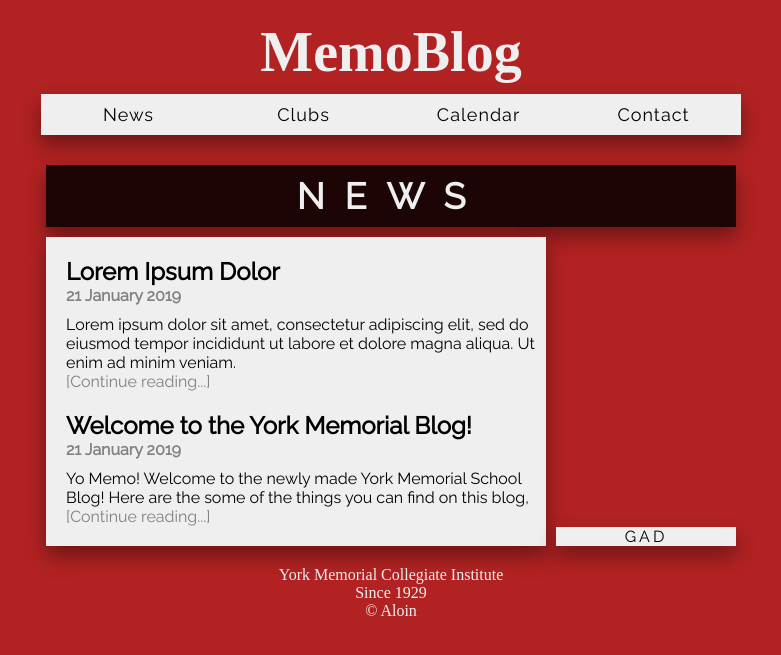
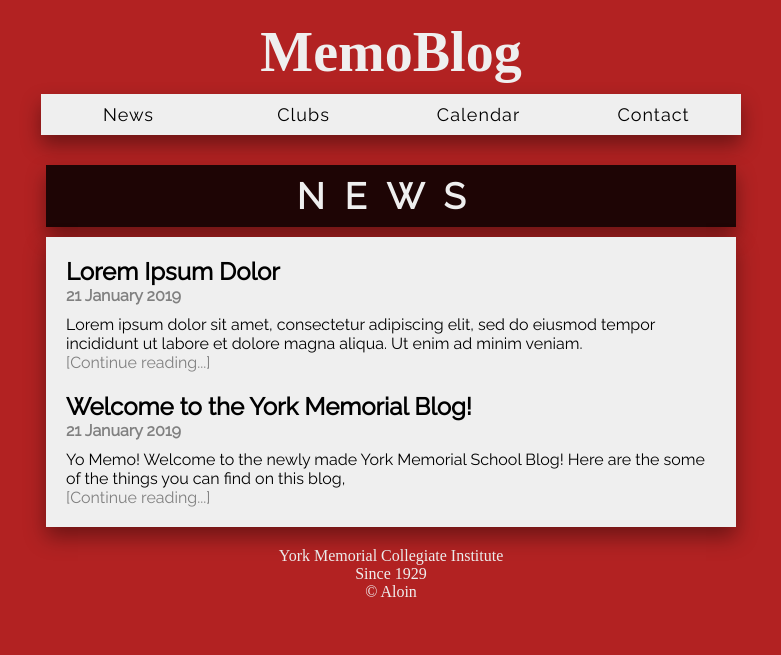
Before and after one commit to Aloinn/MemoBlog, a Jekyll site: the page built from pages/news.html, in a window 1280 px wide. Shown: the top 655 px of the page, without its empty margins (249-1030 px from the left). Built offline with Jekyll 4.4.1, drawn with Linux system fonts in a browser that asks for light colours; some web fonts are replaced.

```diff
--- a/_layouts/default.html
+++ b/_layouts/default.html
@@ -19,8 +19,8 @@
         <nav class = "navBar">
           <a href="/pages/news.html">News</a>
           <a href="/pages/clubs.html">Clubs</a>
-          <a>Calendar</a>
-          <a>Contact</a>
+          <a href="/pages/calendar.html">Calendar</a>
+          <a href="/pages/contact.html">Contact</a>
         </nav>
       </div>
     </header>
--- a/_posts/2019-01-22-Lorem-Ipsum-Dolor.markdown
+++ b/_posts/2019-01-22-Lorem-Ipsum-Dolor.markdown
@@ -10,4 +10,5 @@ Lorem ipsum dolor sit amet, consectetur
 adipiscing elit, sed do eiusmod tempor
  incididunt ut labore et dolore magna aliqua. Ut enim ad minim veniam. <more>
  quis nostrud
-exercitation ullamco laboris nisi ut aliquip ex ea commodo consequat. Duis aute irure dolor in reprehenderit in voluptate velit esse cillum dolore eu fugiat nulla pariatur. Excepteur sint occaecat cupidatat non proident, sunt in culpa qui officia deserunt mollit anim id est laborum
+exercitation ullamco laboris nisi ut aliquip ex ea commodo consequat. Duis aute irure dolor in reprehenderinbaby shark doo do do do do baby shark do do do do do baby shark dodododododo baby shshsrrrrrk mommy shark do do do od od ommy shark dododododododo mommy shark dododododododo mommy sHARRRKKKk daddy shark dodododododo daddy shark dodododododo do bdaddy shrark do do do dod do baby shweark t y
+ in voluptate velit esse cillum dolore eu fugiat nulla pariatur. Excepteur sint occaecat cupidatat non proident, sunt in culpa qui officia deserunt mollit anim id est laborum
--- a/css/box.css
+++ b/css/box.css
@@ -1,3 +1,4 @@
+
 .wrapper.e{
   background-color: transparent;
   box-shadow: none;
@@ -28,6 +29,20 @@
   text-align: center;
   text-decoration: none;
 }
+.box.c{
+  flex:1;
+  height:auto;
+  padding-bottom:20px;
+}
+#map{
+  width:100%;
+  height:400px;
+  background-color: gray;
+}
+#map-box{
+  flex:none;
+  width:60%;
+}
 .box p{
   text-transform: uppercase;
   font-weight:400;
@@ -40,7 +55,7 @@
   padding-top:10px;
   padding-bottom:10px;
 }
-.box.h p{
+.box.h h2{
   margin:auto;
   color:#efefef;
   font-family: Raleway;
--- a/css/news-page.css
+++ b/css/news-page.css
@@ -1,8 +1,3 @@
-#news-left{
-  width:500px;
-  flex:none;
-  padding-bottom: 20px;
-}
 .news-inside{
   text-align: left;
 }
@@ -13,6 +8,7 @@
 }
 .news-inside p{
   margin-left: 20px;
+  margin-right:20px;
   text-transform: none;
   letter-spacing: 0px;
 }
@@ -30,5 +26,9 @@
 .box.n{
   margin-bottom:0px;
   overflow-y: auto;
-  height:auto
+  height:auto;
+  padding-bottom:20px;
 }
+.news.h{
+  width:500px;
+}
--- a/pages/clubs.html
+++ b/pages/clubs.html
@@ -2,7 +2,7 @@
 layout: default
 ---
 <div class="wrapper e">
-  <span class="box h"><p>ARTS</p></span>
+  <span class="box h"><h2>ARTS</h2></span>
 </div>
 <div class= "wrapper e">
   <button class="box t"><p>MUSIC</p></button>
@@ -19,7 +19,7 @@ layout: default
 </div>
 <div class="space"></div>
 <div class="wrapper e">
-  <span class="box h"><p>SPORTS</p></span>
+  <span class="box h"><h2>SPORTS</h2></span>
 </div>
 <div class="wrapper e">
   <button class="box"><p>Student Athletic Association</p></button>
@@ -36,7 +36,7 @@ layout: default
 </div>
 
 <div class="wrapper e">
-  <span class="box h"><p>CLUBS</p></span>
+  <span class="box h"><h2>CLUBS</h2></span>
 </div>
 <div class= "wrapper e">
   <button class="box t"><p>GAMES</p></button>
--- a/pages/news.html
+++ b/pages/news.html
@@ -2,10 +2,10 @@
 layout: default
 ---
 <div class="wrapper e">
-  <span class="box h"><p>news</p></span>
+  <span class="box h"><h2>NEWS</h2></span>
 </div>
 <div class="wrapper e">
-  <span id ="news-left" class="box n">
+  <span class="box n">
     <span class="news-inside">
       {% for post in site.posts %}
       <span class="news-box">
@@ -22,5 +22,4 @@ layout: default
       {% endfor %}
     </span>
   </span>
-  <span class="box n"><p>gad</p></span>
 </div>
```
Also changed, not shown: pages/contact.html (added, +48 -0 lines).
